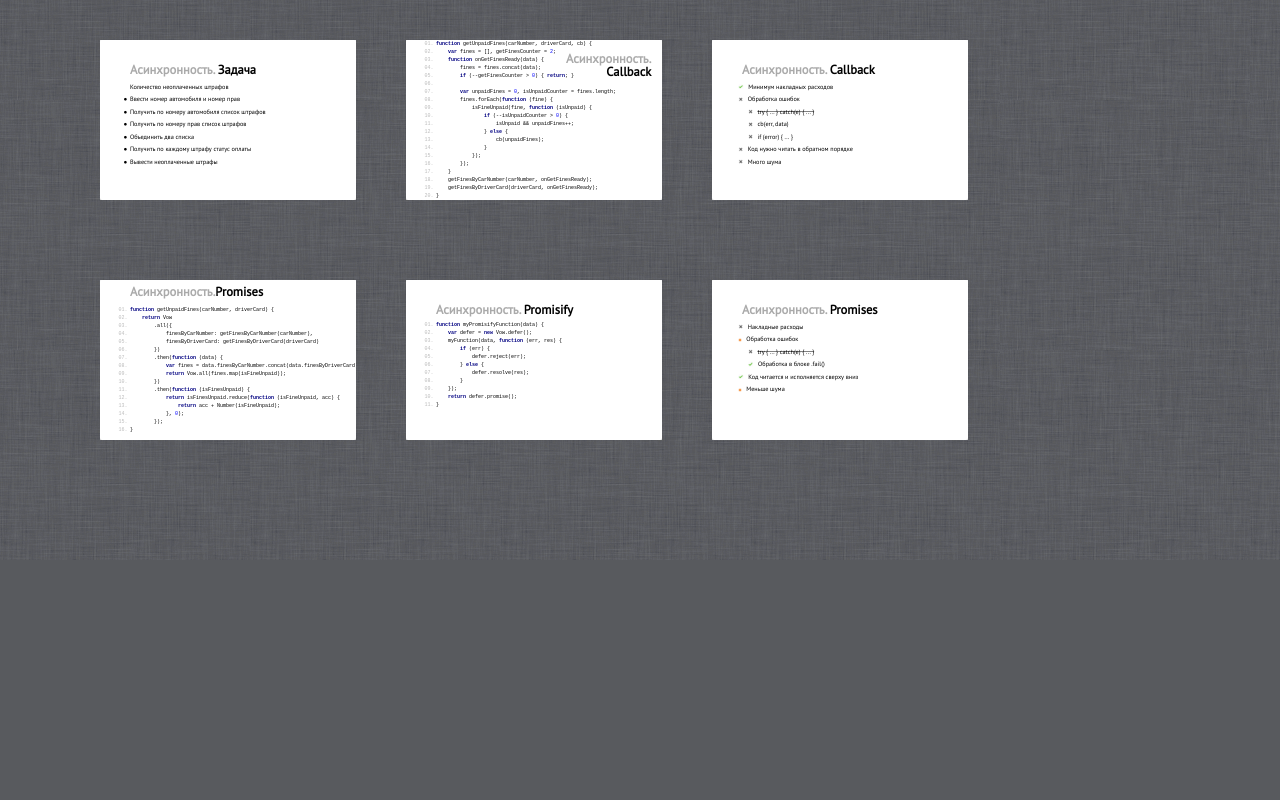
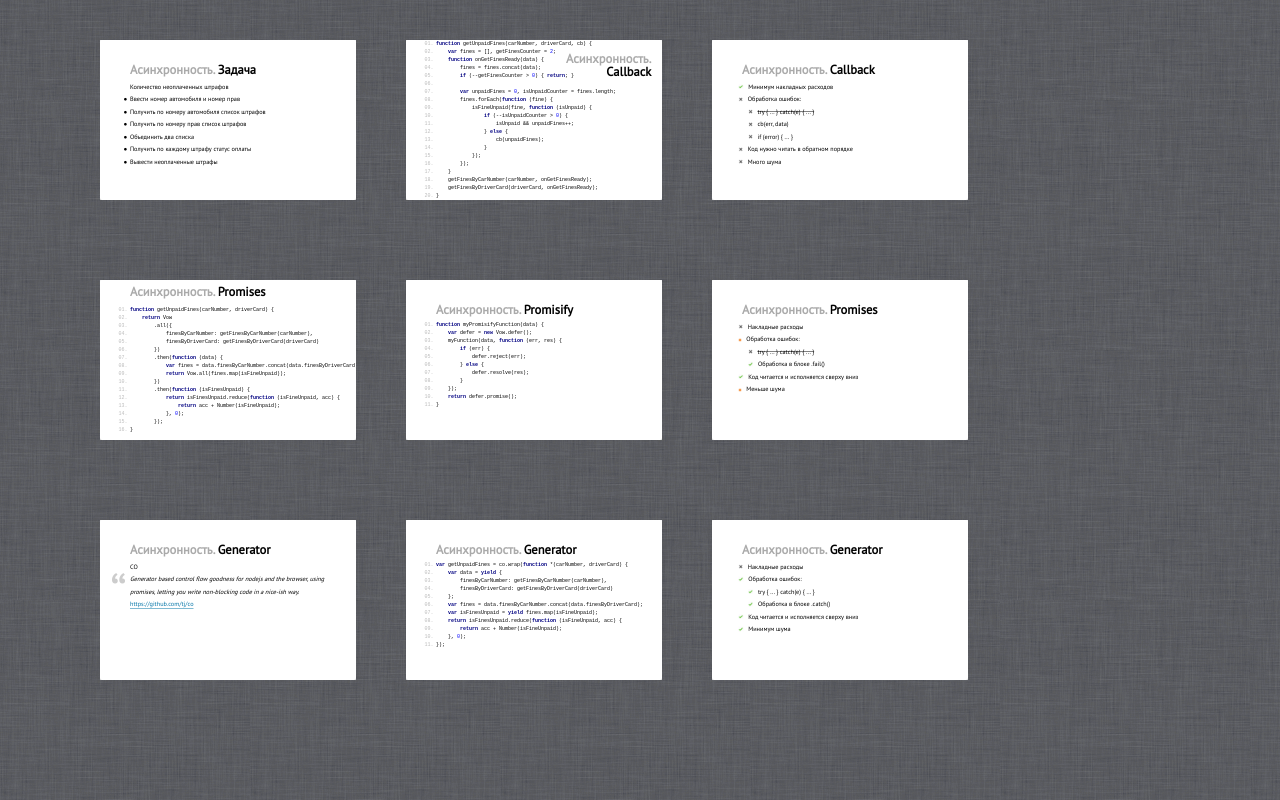
Before and after one commit to Zhigalov/chelyjs-generators, a website: page index.html in a window 1280 px wide. Shown: the part 1150-1950 px from the top of the page. Before the commit the page ends 1710 px from the top, so only its background shows below. Drawn offline with Linux system fonts and the light colour scheme; a web font is replaced by a local one.

Commit message:
generators

```diff
--- a/index.html
+++ b/index.html
@@ -35,9 +35,9 @@
     <p><strike>ES6</strike> ES2015</p>
 
     <div>
-        <quote>A generator can pause itself in mid-execution, and can be resumed
+        <blockquote>A generator can pause itself in mid-execution, and can be resumed
             either right away or at a later time.
-        </quote>
+        </blockquote>
     </div>
 </section>
 
@@ -283,7 +283,7 @@
     <h2><small>Асинхронность.</small> Callback</h2>
     <ul class="custom-list">
         <li class="done">Минимум накладных расходов</li>
-        <li class="fail">Обработка ошибок
+        <li class="fail">Обработка ошибок:
             <ul class="custom-list">
                 <li class="fail"><strike>try { ... } catch(e) { ... }</strike></li>
                 <li class="fail">cb(err, data)</li>
@@ -296,7 +296,7 @@
 </section>
 
 <section class="slide">
-    <h2 style="position: absolute; top: 0;"><small>Асинхронность.</small>Promises</h2>
+    <h2 style="position: absolute; top: 0;"><small>Асинхронность.</small> Promises</h2>
     <pre class="javascript" style="margin-top: 30px;">
         <code>function getUnpaidFines(carNumber, driverCard) {</code>
         <code>    return Vow</code>
@@ -338,7 +338,7 @@
     <h2><small>Асинхронность.</small> Promises</h2>
     <ul class="custom-list">
         <li class="fail">Накладные расходы</li>
-        <li class="pending">Обработка ошибок
+        <li class="pending">Обработка ошибок:
             <ul class="custom-list">
                 <li class="fail"><strike>try { ... } catch(e) { ... }</strike></li>
                 <li class="done">Обработка в блоке .fail()</li>
@@ -346,6 +346,46 @@
         </li>
         <li class="done">Код читается и исполняется сверху вниз</li>
         <li class="pending">Меньше шума</li>
+    </ul>
+</section>
+
+<section class="slide">
+    <h2><small>Асинхронность.</small> Generator</h2>
+    <h3>CO</h3>
+    <blockquote>Generator based control flow goodness for nodejs and the browser, using promises,
+        letting you write non-blocking code in a nice-ish way.</blockquote>
+    <a href="https://github.com/tj/co">https://github.com/tj/co</a>
+</section>
+
+<section class="slide">
+    <h2><small>Асинхронность.</small> Generator</h2>
+    <pre class="javascript">
+        <code>var getUnpaidFines = co.wrap(function *(carNumber, driverCard) {</code>
+        <code>    var data = yield {</code>
+        <code>        finesByCarNumber: getFinesByCarNumber(carNumber),</code>
+        <code>        finesByDriverCard: getFinesByDriverCard(driverCard)</code>
+        <code>    };</code>
+        <code>    var fines = data.finesByCarNumber.concat(data.finesByDriverCard);</code>
+        <code>    var isFinesUnpaid = yield fines.map(isFineUnpaid);</code>
+        <code>    return isFinesUnpaid.reduce(function (isFineUnpaid, acc) {</code>
+        <code>        return acc + Number(isFineUnpaid);</code>
+        <code>    }, 0);</code>
+        <code>});</code>
+    </pre>
+</section>
+
+<section class="slide">
+    <h2><small>Асинхронность.</small> Generator</h2>
+    <ul class="custom-list">
+        <li class="fail">Накладные расходы</li>
+        <li class="done">Обработка ошибок:
+            <ul class="custom-list">
+                <li class="done">try { ... } catch(e) { ... }</li>
+                <li class="done">Обработка в блоке .catch()</li>
+            </ul>
+        </li>
+        <li class="done">Код читается и исполняется сверху вниз</li>
+        <li class="done">Минимум шума</li>
     </ul>
 </section>
 
--- a/package.json
+++ b/package.json
@@ -13,6 +13,7 @@
   "author": "Sergey Zhigalov <zhigalov@yandex-team.ru>",
   "license": "MIT",
   "dependencies": {
+    "co": "^4.5.4",
     "vow": "^0.4.9"
   }
 }
```
Also changed, not shown: async_generator.js (added, +51 -0 lines).
